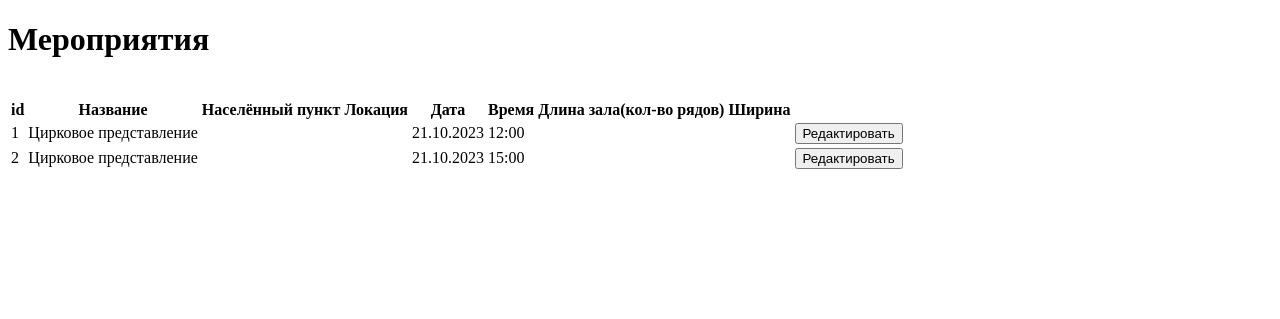
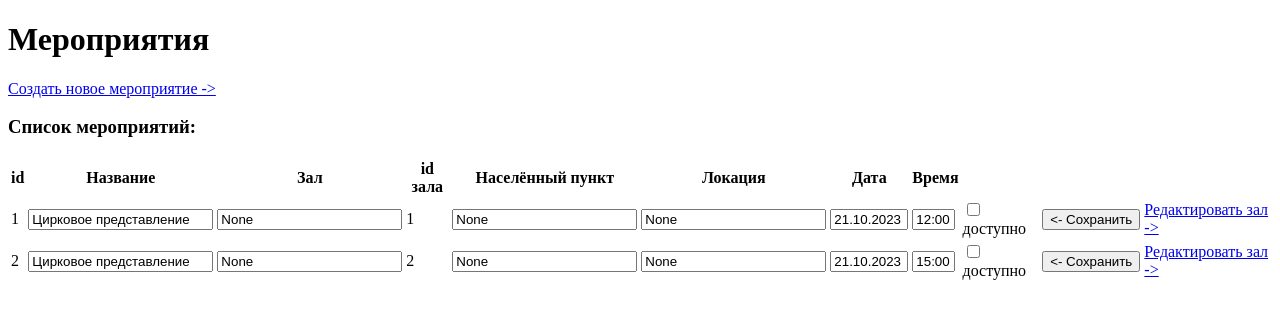
Before and after one commit to Fedos-py/helen_circuis_site, a Flask app: page /events in a window 1280 px wide. Shown: the part 41-360 px from the top of the page. Run offline with Flask 3, Linux system fonts and the light colour scheme.

Commit message:
events control 1.0

```diff
--- a/main.py
+++ b/main.py
@@ -32,6 +32,7 @@ class Event(db.Model):
     date = db.Column(db.Text)
     time = db.Column(db.Text)
     hall_id = db.Column(db.Text)
+    active = db.Column(db.Text)
 
 class Hall(db.Model):
     __tablename__ = 'halls'
@@ -211,10 +212,32 @@ def about():
     return render_template('about.html')
 
 
-@app.route('/events')
+@app.route('/events', methods=['POST', 'GET'])
 def events():
     data_events = Event.query.all()
-    return render_template('events.html', data=data_events)
+    halls = Hall.query.all()
+    if request.method == 'POST':
+        id = int(list(request.form.keys())[-1])
+        event = Event.query.filter_by(id=id).all()[0]
+        hall = Hall.query.filter_by(id=id).all()[0]
+        if request.form['title'] != event.title:
+            event.title = request.form['title']
+        if request.form['hall'] != hall.title:
+            hall.title = request.form['hall']
+        if request.form['locality'] != hall.locality:
+            hall.locality = request.form['locality']
+        if request.form['location'] != hall.location:
+            hall.location = request.form['location']
+        if request.form['date'] != event.date:
+            event.date = request.form['date']
+        if request.form['time'] != event.time:
+            event.time = request.form['time']
+        if 'checkbox' in request.form and event.active == 0:
+            event.active = 1
+        elif 'checkbox' not in request.form and event.active == 1:
+            event.active = 0
+        db.session.commit()
+    return render_template('events.html', data=data_events, halls=halls)
 
 @app.route('/auth', methods=['POST', 'GET'])
 def auth():
@@ -265,10 +288,11 @@ def basket():
 
 @app.route('/afisha')
 def afisha():
-    data_events = Event.query.all()
+    data_events = Event.query.filter_by(active=1).all()
     print(data_events)
     dop_data = Hall.query.all()
-    return render_template('afisha.html', data=data_events,dop_data=dop_data)
+    print(dop_data)
+    return render_template('afisha.html', data=data_events, dop_data=dop_data)
 
 @app.route('/map/<address>')
 def map(address):
@@ -390,27 +414,31 @@ def button_handler():
 
 @app.route('/event/<id>/tickets', methods=['GET', 'POST'])
 def tickets_old(id):
-    if isinstance(current_user, AnonymousUserMixin):
-        data, hall = get_event_data(id)
-        return render_template('tickets_anon.html', data=hall, event=data)
+    event = Event.query.filter_by(id=id).all()[0]
+    if event.active == 1:
+        if isinstance(current_user, AnonymousUserMixin):
+            data, hall = get_event_data(id)
+            return render_template('tickets_anon.html', data=hall, event=data)
+        else:
+            if request.method == 'POST':
+                button_value = request.form['button']
+                print(f'Нажата кнопка с значением {button_value}')
+                id = Event.query.filter_by(id=id).all()[0].hall_id
+                get_place = HallPlaces.query.filter_by(hall_id=id, place=button_value).all()[0]
+                print(get_place)
+                if get_place.reserver == current_user.email:
+                    get_place.reserver = ' '
+                    get_place.status = 'available'
+                else:
+                    get_place.reserver = current_user.email
+                    get_place.status = 'reserved'
+                db.session.commit()
+            data, hall = get_event_data(id, current_user.email)
+            basket = get_basket_data(id, current_user.email)
+            print(basket)
+            return render_template('tickets.html', data=hall, event=data, user=current_user.email, basket=basket)
     else:
-        if request.method == 'POST':
-            button_value = request.form['button']
-            print(f'Нажата кнопка с значением {button_value}')
-            id = Event.query.filter_by(id=id).all()[0].hall_id
-            get_place = HallPlaces.query.filter_by(hall_id=id, place=button_value).all()[0]
-            print(get_place)
-            if get_place.reserver == current_user.email:
-                get_place.reserver = ' '
-                get_place.status = 'available'
-            else:
-                get_place.reserver = current_user.email
-                get_place.status = 'reserved'
-            db.session.commit()
-        data, hall = get_event_data(id, current_user.email)
-        basket = get_basket_data(id, current_user.email)
-        print(basket)
-        return render_template('tickets.html', data=hall, event=data, user=current_user.email, basket=basket)
+        return 'продажи на данное мероприятие в данный момент закрыты'
 
 @app.route('/event/<id>/tickets_new', methods=['GET', 'POST'])
 def tickets(id):
--- a/templates/events.html
+++ b/templates/events.html
@@ -2,18 +2,36 @@
 
 {% block content %}
     <h1>Мероприятия</h1>
-    <br>
+    <a href="/create_event">Создать новое мероприятие -></a>
+    <h3>Список мероприятий:</h3>
     <table>
     <thead>
-    <th>id</th><th>Название</th><th>Населённый пункт</th><th>Локация</th><th>Дата</th><th>Время</th><th>Длина зала(кол-во рядов)</th><th>Ширина</th>
+    <th>id</th><th>Название</th><th>Зал</th><th>id зала</th><th>Населённый пункт</th><th>Локация</th><th>Дата</th><th>Время</th>
     </thead>
       <tbody>
       {% for el in data %}
           <div>
               <samp>
-                <form action="/order" method="post">
-                <tr><td>{{el.id}} </td><td>{{el.title}}</td><td>{{el.locality}}</td><td>{{el.location}}</td><td>{{el.date}}</td><td>{{el.time}}</td><td>{{el.hall_length}}</td><td>{{el.hall_width}}</td><td><input type="submit"  name="open" value="Редактировать"></tr>
+                <form method="post">
+                    <tr>
+                        <td>{{el.id}}</td>
+                        <td><input type="text" name="title" value="{{el.title}}"></td>
+                        <td><input type="text" name="hall" value="{{halls[el.id - 1].title}}"></td>
+                        <td>{{halls[el.id - 1].id}}</td>
+                        <td><input type="text" name="locality" value="{{halls[el.id - 1].locality}}"></td>
+                        <td><input type="text" name="location" value="{{halls[el.id - 1].location}}"></td>
+                        <td><input type="text" name="date" value="{{el.date}}" style="width: 70px;"></td>
+                        <td><input type="text" name="time" value="{{el.time}}" style="width: 35px;"></td>
+                        <td><label><input type="checkbox" name="checkbox" {{ 'value="отмечено" checked' if el.active == 1 else 'value="не отмечено"' }}>доступно</label></td>
+                        <td>
+                            <input type="submit" name="{{el.id}}" value="<- Сохранить">
+                        </td>
+                        <td>
+                            <a href="/edit_hall/{{el.id}}">Редактировать зал -></a>
+                        </td>
+                    </tr>
                 </form>
+
              </samp>
           </div>
       {% endfor %}
```
